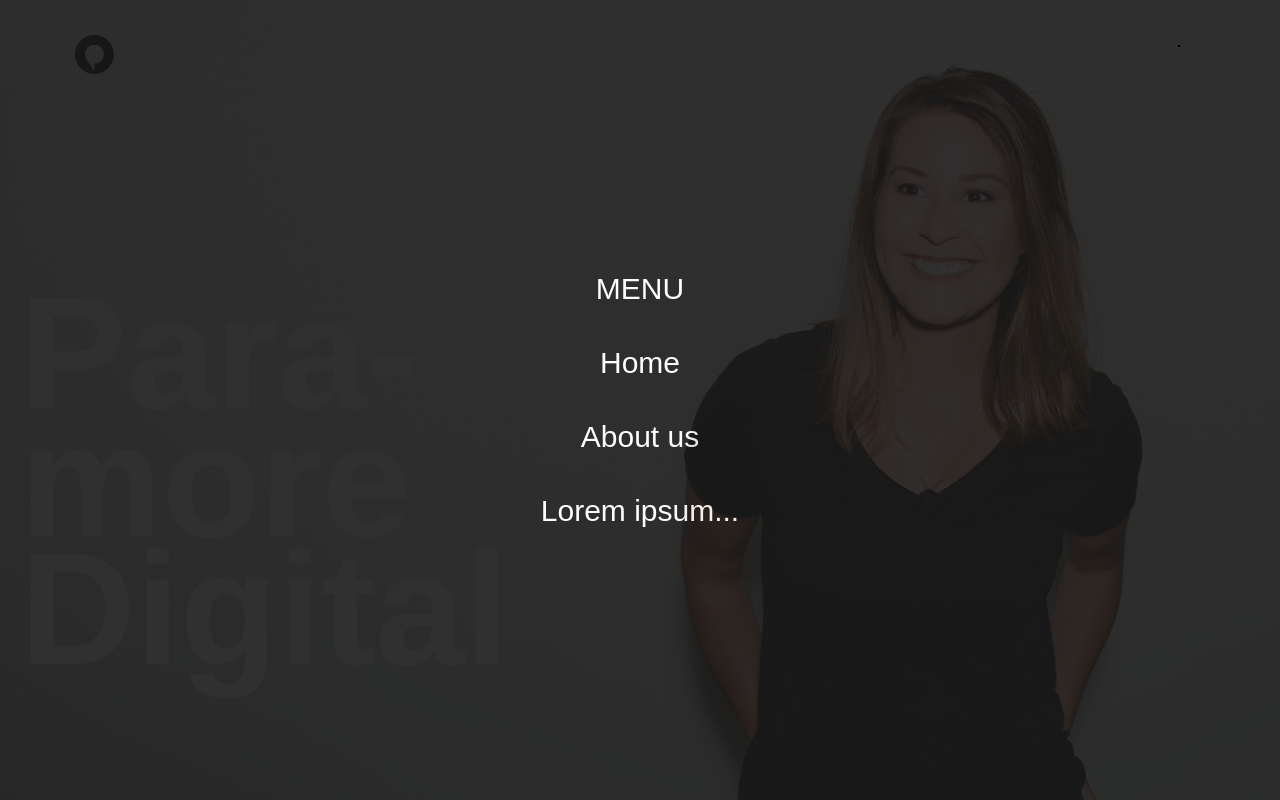
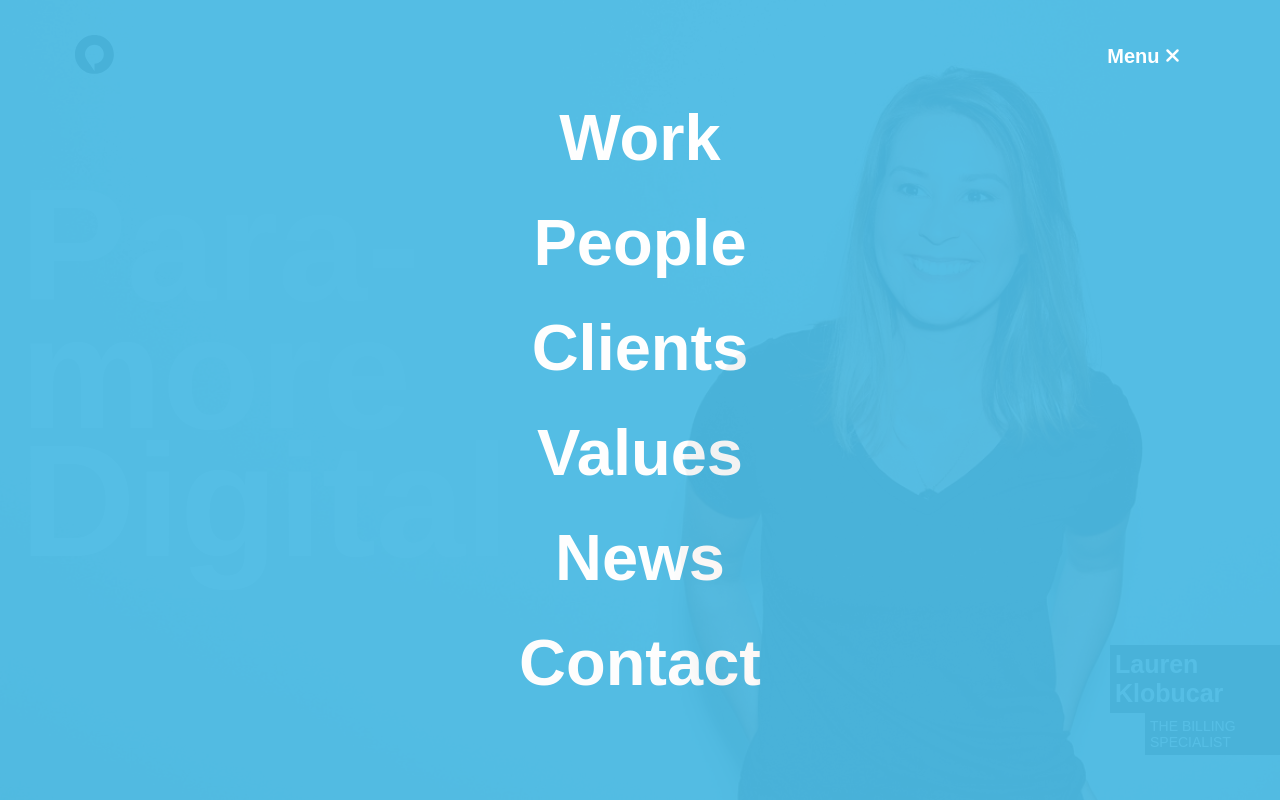
Before and after one commit to Szuchow/paramore-digital, a plain HTML site: page index.html in a window 1280 px wide. Both pictures are taken after a click on the element "Menu". Shown: the top 800 px of the page. Drawn offline with Linux system fonts and the light colour scheme.

Commit message:
fixed menu and labels

```diff
--- a/index.html
+++ b/index.html
@@ -12,15 +12,17 @@
   <body>
 
     <div class="button" id="button">
-      <span id="show">Menu  <i class="fa fa-bars" aria-hidden="true"></i></span>
-      <span class="disabled" id="hide"<i class="fa fa-times" aria-hidden="true"></i></span>
+      <span class="black" id="show">Menu  <i class="fa fa-bars" aria-hidden="true"></i></span>
+      <span class="white disabled"  id="hide">Menu <i class="fa fa-times" aria-hidden="true"></i></span>
     </div>
 
     <div class="responsive-menu disabled" id="responsive-menu">
-      <div>MENU</div>
-      <div>Home</div>
-      <div>About us</div>
-      <div>Lorem ipsum...</div>
+      <div>Work</div>
+      <div>People</div>
+      <div>Clients</div>
+      <div>Values</div>
+      <div>News</div>
+      <div>Contact</div>
     </div>
 
     <section class="home">
@@ -31,12 +33,19 @@
             </svg>
         </a><!-- .logo-paramore -->
       </div>
+      <div>
       <div class="home__company-name">Para-more Digital</div>
        <!-- <div class="home__company-name-para">Para-</div>
         <div class="home__company-name-more">more</div>
         <div class="home__company-name-digital">Digital</div>
       <div class="home__company-reserved"></div>
       </div> -->
+      <div class="home__personal">
+        <div class="home__personal-name">Lauren Klobucar</div>
+        <div class="home__personal-position">THE BILLING SPECIALIST</div>
+      </div>
+      </div>
+
     </section>
 
 
--- a/script.js
+++ b/script.js
@@ -8,6 +8,7 @@ window.addEventListener('DOMContentLoaded', function () {
 		menu.classList.toggle('disabled');
 		hide.classList.toggle('disabled');
 		show.classList.toggle('disabled');
+		button.classList.toggle('')
 	});
 
 });
--- a/styles.css
+++ b/styles.css
@@ -28,26 +28,35 @@ a {
   flex-direction: column;
   justify-content: center;
   align-items: center;
-  font-size: 30px;
-  background: #1A1A1A;
+  font-size: 65px;
+  font-weight: bold;
+  background: #4CBBE4;
   color: white;
   z-index: 1;
-  opacity: 0.9;
+  opacity: 0.95;
   transition: opacity 0.5s;
+  transition: width 2s, height 4s
+}
+.black {
+  color: black;
+}
 
+.white {
+  color: white;
 }
 
 .responsive-menu div {
-  transition: color 1s;
-  padding: 20px;
+  transition: color 0.5s;
+  padding: 15px;
 }
 
 .responsive-menu div:hover {
-  color: #569e94;
+  color: #3890af;
 }
 
 .disabled {
   display: none;
+
 }
 
 .button {
@@ -55,10 +64,9 @@ a {
   top: 45px;
   right: 100px;
   z-index: 2;
-  border: 1px solid black;
   cursor: pointer;
-  font-size: 25px;
-
+  font-size: 20px;
+  font-weight: bold;
 }
 
 .home {
@@ -67,26 +75,50 @@ a {
   background-size: cover;
   background-repeat: no-repeat;
 }
+
 .logo-paramore {
   padding-top: 35px;
   padding-left: 75px;
 }
-.home__company-name {
+
+.home__personal {
+  margin-top: 80px;
+  margin-left: 1110px;
+  color: white;
+}
+
+.home__personal-name {
+  font-size: 25px;
+  font-weight: bold;
+  padding-bottom: 10px;
+    padding: 5px;
+  max-width: 215px;
+  background-color: #1A1A1A;
+}
+
+.home__personal-position {
+  font-size: 14px;
+  margin-left: 35px;
+  max-width: 180px;
+  background-color: #1A1A1A;
+  padding: 5px;
+
+}
+
+.home__company-name { /*Nazwa paramore zostala zepchnieta do lewej storny*/
   color: white;
   font-size: 160px;
   font-weight: bold;
-
   height: 100%;
   display: flex;
   flex-direction: column;
   justify-content: center;
-  margin-left: 100px;
+  margin-left: 130px;
+  margin-top: 100px;
   max-width: 550px;
-
   line-height: .8;
-    margin-left: 20px;
-    position: relative;
-
+  margin-left: 20px;
+  position: relative;
 }
 
 .home__company-name-para {
@@ -96,6 +128,7 @@ a {
 .home__company-name-more{
   margin-bottom: -40px;
 }
+
 .home__company-reserved {
   font-size: 10px;
 }
@@ -221,7 +254,6 @@ a {
   color: #2F2F2F;
 }
 
-
 .capabilities__right-upper {
   flex: 1;
   background: lightgray;
@@ -230,12 +262,14 @@ a {
   align-items: flex-start;
   flex-direction: column;
 }
+
 .capabilities__right-logo { /* wartości margin rozsuwaja zawartosc diva */
   padding-left: 670px;
   padding-bottom: 80px;
   font-size: 20px;
   color: #A7A7A7;
 }
+
 .capabilities__right-hiring {
   font-size: 24px;
   font-weight: bold;
@@ -243,13 +277,13 @@ a {
   color: #2F2F2F;
   max-width: 560px;
 }
+
 .capabilities__right-link {
   padding-top: 30px;
   padding-left: 45px;
   color: #f67633;
   cursor: pointer
 }
-
 
 .capabilities__right-lower {
   flex: 1;
@@ -270,6 +304,7 @@ a {
   justify-content: center;
   flex-direction: column;
 }
+
 .capabilities__right-lower-right-logo {
   padding-left: 300px;
   font-size: 20px;
@@ -295,6 +330,7 @@ a {
   align-items: center;
   justify-content: space-around;
 }
+
 .footer__left {
   color: #ADACAF;
   flex: 1;
@@ -302,29 +338,34 @@ a {
   margin-left: 100px;
   margin-right: 70px;
   max-width: 190px;
+}
 
-}
 .footer__left-name {
   margin-bottom: 10px;
   font-weight: bold;
   font-size: 16px;
   color: white;
 }
+
 .footer__left-address1 {
   margin-top: 5px;
   margin-bottom: 5px;
 }
+
 .footer__left-address2 {
   margin-top: 5px;
   margin-bottom: 5px;
 }
+
 .footer__left-cellphone {
   margin-top: 5px;
   margin-bottom: 5px;
 }
+
 .footer__left-mail {
   margin-top: 10px;
 }
+
 .footer__middle {
   display: flex;
   flex-direction: row;
@@ -334,24 +375,29 @@ a {
   margin-left: 100px;
   max-width: 350px;
 }
+
 .footer__middle-contact {
    flex: 1;
    font-size: 14px;
 }
+
 .footer__middle-careers {
    flex: 1;
    font-size: 14px;
 }
+
 .footer__middle-partners {
   flex: 1;
   font-size: 14px;
 }
+
 .footer__right {
   flex: 1;
   margin-left: 200px;
   margin-right: 100px;
   max-width: 160px;
 }
+
 .footer__right-icons {
   color: #A7A7A7;
   display: flex;
@@ -359,14 +405,15 @@ a {
   margin-bottom: 30px;
   font-size: 20px;
 }
+
 .footer__right-info1 {
   font-size: 14px;
   color: #A7A7A7;
 }
+
 .footer__right-info2 {
   font-size: 15px;
   color: #7a7a7a;
   margin-top: 10px;
   padding-left: 33px;
-
 }
```
